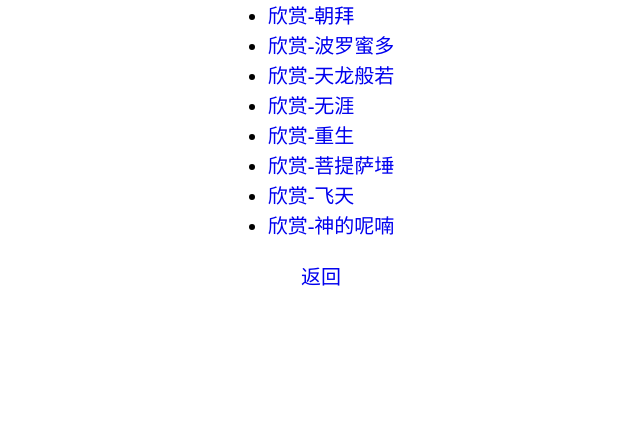
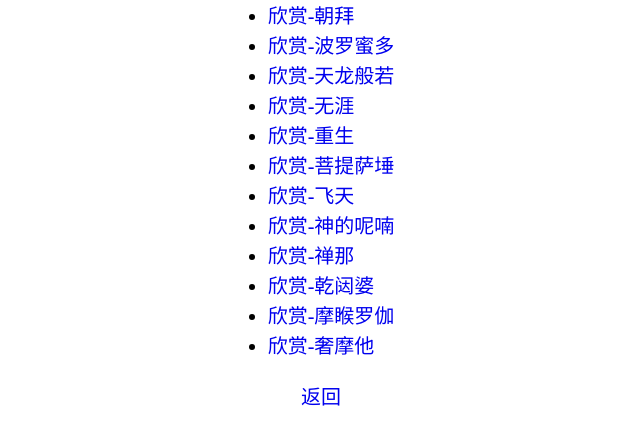
Before and after one commit to merllin-source/jibin.github.io, a plain HTML site: page zuopin.html in a window 1280 px wide. Shown: the part 97-542 px from the top of the page, without its empty margins (319-959 px from the left). Drawn offline with Linux system fonts and the light colour scheme.

Commit message:
Update zuopin.html

```diff
--- a/zuopin.html
+++ b/zuopin.html
@@ -33,6 +33,14 @@
       </li>
       <li><a href="https://i.y.qq.com/v8/playsong.html?songid=106266510&source=yqq#wechat_redirect" target="_blank">欣赏-神的呢喃</a>
       </li>
+    <li><a href=" http://mp.weixin.qq.com/s?__biz=MzI1NzQ2NjA1Nw==&mid=2247484530&idx=1&sn=097fe8e1a5ec8cc7481352e73e0057bd&amp;chksm=ea164fd4dd61c6c2a5b2871b4b3a4a6505b9954299df6735f0f5e223ddf8e0bc677085cb745d&mpshare=1&scene=1&srcid=0818f7yxWPhyVlMOrV8nruM7&sharer_sharetime=1566125226321&sharer_shareid=8ec08f11e085756c8dc439830a76be88#rd" target="_blank">欣赏-禅那</a>
+      </li>
+    <li><a href="https://mp.weixin.qq.com/s?__biz=MzI1NzQ2NjA1Nw==&mid=2247484530&idx=2&sn=b4a40cf68e6a2d6893bf45d4997c0239&chksm=ea164fd4dd61c6c2ffa77bb22b2ec0fab6a9ba4014ae8e112f284d12f2f2a643528cad121fd5&mpshare=1&scene=1&srcid=0818v4JzgnVQpSPo0l6oJB9S&sharer_sharetime=1566125241750&sharer_shareid=8ec08f11e085756c8dc439830a76be88#rd" target="_blank">欣赏-乾闼婆</a>
+      </li>
+    <li><a href="https://mp.weixin.qq.com/s?__biz=MzI1NzQ2NjA1Nw==&mid=2247484530&idx=3&sn=1758fa918aa332e0792da049d70da40e&chksm=ea164fd4dd61c6c2bfa32fda0b9c46ec4032670af9c39a6ea40b2d864f5534dbcdad77754e32&mpshare=1&scene=1&srcid=0818VA3cMVSs3CbRiItkleIA&sharer_sharetime=1566125259032&sharer_shareid=8ec08f11e085756c8dc439830a76be88#rd" target="_blank">欣赏-摩睺罗伽</a>
+      </li>
+    <li><a href="https://mp.weixin.qq.com/s?__biz=MzI1NzQ2NjA1Nw==&mid=2247484530&idx=4&sn=b542d4a89c4a494dc8bb6129a7e8cbed&chksm=ea164fd4dd61c6c2a5776055b8609ec3b0dafbf9cd46a4fcde9318cc45c47cba1c8291ee830a&mpshare=1&scene=1&srcid=0818w15SLTHpgh2Vgu75urIy&sharer_sharetime=1566125268946&sharer_shareid=8ec08f11e085756c8dc439830a76be88#rd" target="_blank">欣赏-奢摩他</a>
+      </li>
   </ul>
   </main>
 <footer style="padding:20px;text-align:center;"><a href="http://www.jibin.art">返回</a></footer>
```
